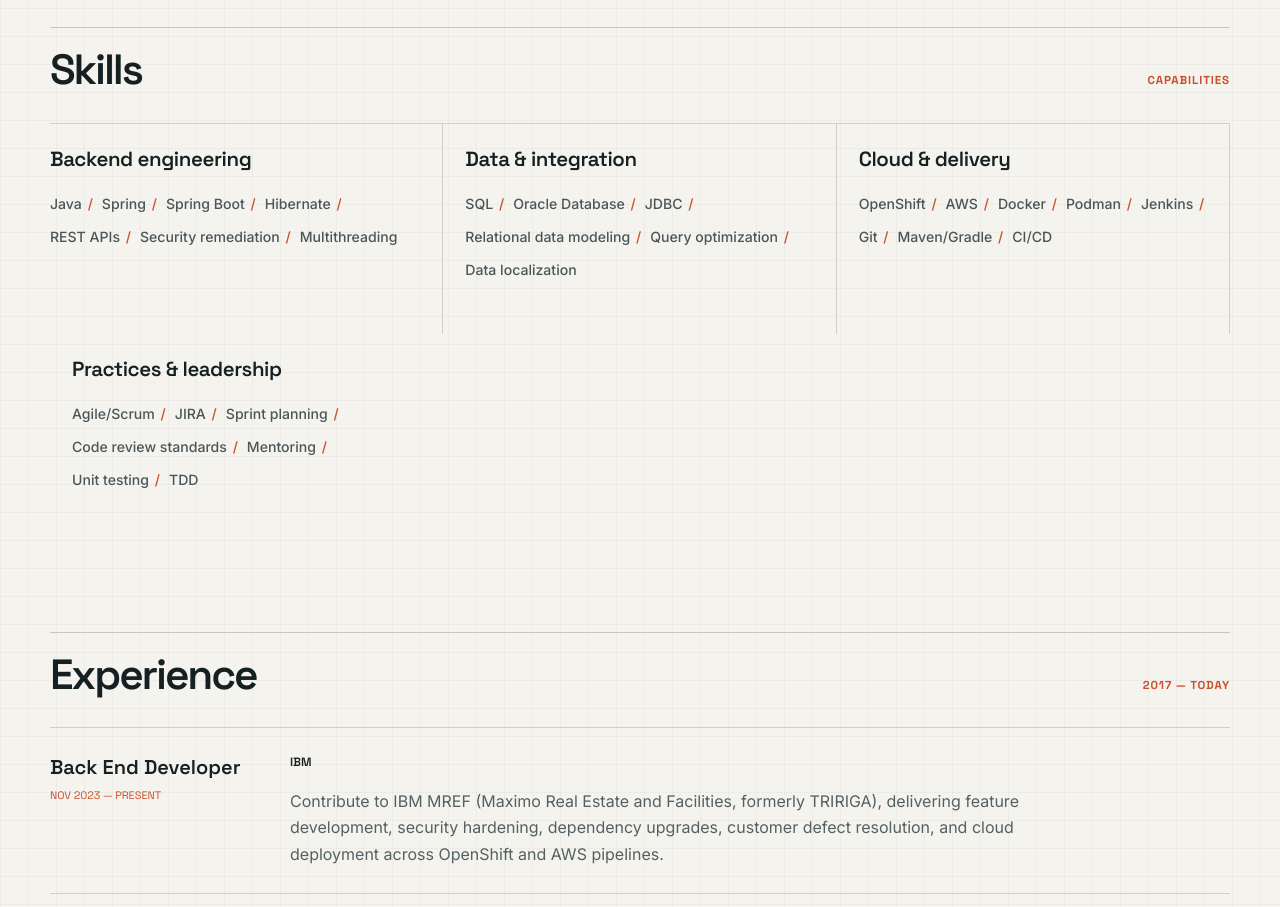
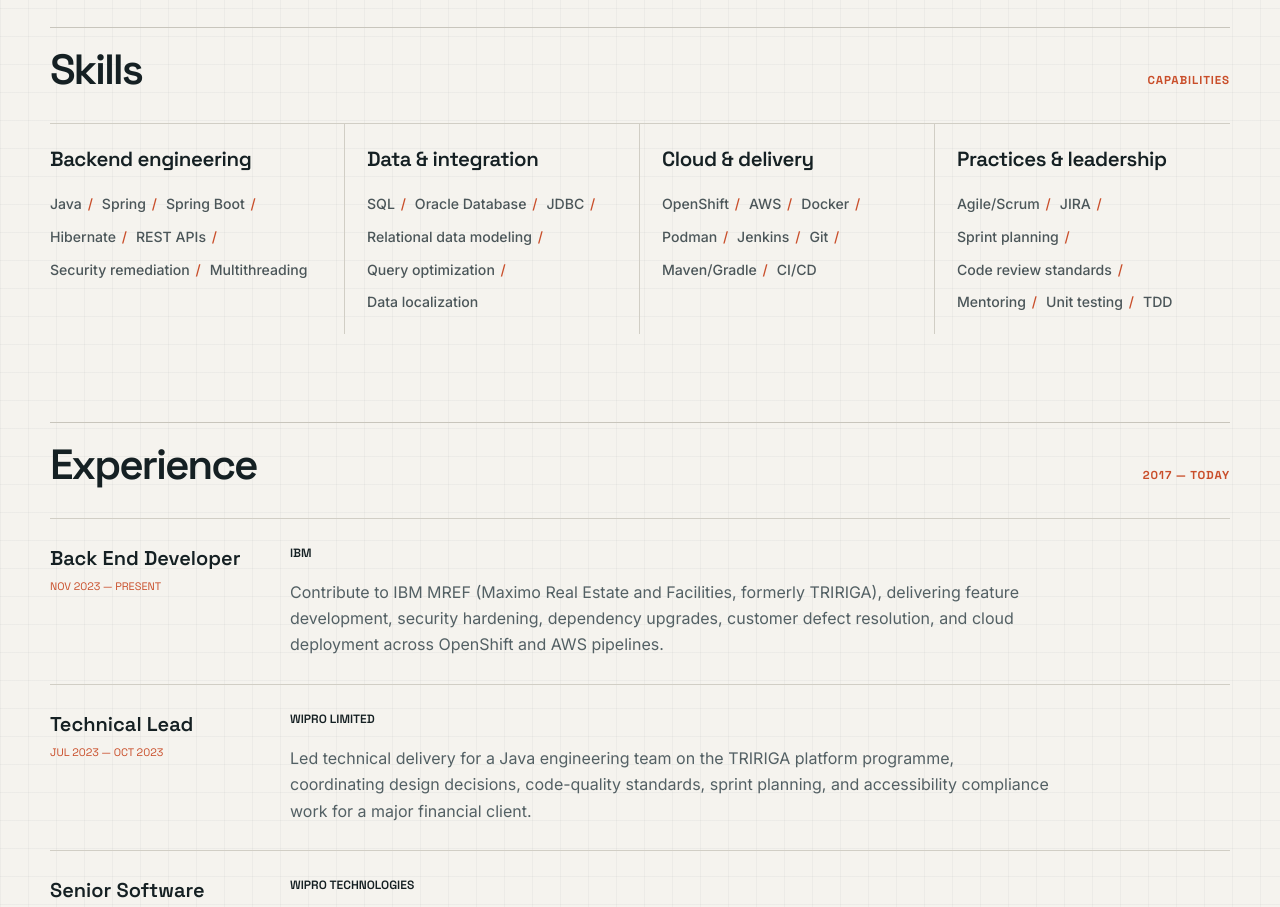
Before and after one commit to Viswanadh-Ganti/my-portfolio, a React (Vite) app: page / in a window 1280 px wide. Shown: the part 1560-2467 px from the top of the page. Built offline with nearby package versions, Linux system fonts and the light colour scheme; a web font is replaced by a local one.

Commit message:
Improved CV

```diff
--- a/src/App.css
+++ b/src/App.css
@@ -14,7 +14,7 @@
 .hero-facts { display: grid; grid-template-columns: repeat(3, 1fr); max-width: 680px; gap: 18px; margin: 52px 0 0; padding: 20px 0 0; border-top: 1px solid #c8c5bc; }.hero-facts div { min-width: 0; }.hero-facts dt { color: #152023; font: 600 1.35rem 'Fraunces', Georgia, serif; }.hero-facts dd { margin: 4px 0 0; color: #667073; font-size: .77rem; line-height: 1.35; }
 .hero-panel { align-self: stretch; display: flex; flex-direction: column; justify-content: end; }.profile-card { position: relative; height: 458px; overflow: hidden; background: #d4d7cf; }.profile-card::before { content: ''; position: absolute; inset: auto -80px -70px auto; width: 300px; height: 300px; background: #c94e2a; border-radius: 50%; opacity: .85; }.profile-image { position: relative; z-index: 1; width: 100%; height: 100%; object-fit: cover; object-position: center top; filter: saturate(.82) contrast(1.04); }.profile-caption { margin: 11px 0 18px; color: #667073; font: .69rem 'DM Mono', monospace; text-align: right; }
 .about-section, .skills-section, .experience-section, .projects-section, .contact-section { border-top: 1px solid #c8c5bc; padding-top: 20px; }.section-header { display: flex; justify-content: space-between; gap: 20px; align-items: baseline; margin-bottom: 32px; }.section-header h2 { margin: 0; color: #152023; font: 600 clamp(2rem, 3.3vw, 3.1rem)/1 'Fraunces', Georgia, serif; letter-spacing: -.05em; }.section-header span { margin: 0; text-align: right; }.about-section > p { max-width: 900px; margin: 0; color: #354044; font: 400 clamp(1.2rem, 2vw, 1.55rem)/1.6 'Fraunces', Georgia, serif; letter-spacing: -.02em; }
-.skills-grid { display: grid; grid-template-columns: repeat(3, 1fr); border-top: 1px solid #d1cec5; }.skill-card { min-height: 210px; padding: 22px 22px 20px 0; border-right: 1px solid #d1cec5; }.skill-card + .skill-card { padding-left: 22px; }.skill-card:last-child { border-right: 0; }.skill-card h3 { margin: 0 0 20px; color: #152023; font: 600 1.15rem 'Fraunces', Georgia, serif; }.skill-list { display: flex; flex-wrap: wrap; gap: 8px; list-style: none; margin: 0; padding: 0; }.skill-list li { color: #4b5659; font: .75rem 'DM Mono', monospace; }.skill-list li:not(:last-child)::after { content: ' /'; color: #c94e2a; }
+.skills-grid { display: grid; grid-template-columns: repeat(4, minmax(0, 1fr)); border-top: 1px solid #d1cec5; }.skill-card { min-height: 210px; padding: 22px 22px 20px 0; border-right: 1px solid #d1cec5; }.skill-card + .skill-card { padding-left: 22px; }.skill-card:last-child { border-right: 0; }.skill-card h3 { margin: 0 0 20px; color: #152023; font: 600 1.15rem 'Fraunces', Georgia, serif; }.skill-list { display: flex; flex-wrap: wrap; gap: 8px; list-style: none; margin: 0; padding: 0; }.skill-list li { color: #4b5659; font: .75rem 'DM Mono', monospace; }.skill-list li:not(:last-child)::after { content: ' /'; color: #c94e2a; }
 .timeline { border-top: 1px solid #d1cec5; }.timeline-item { display: grid; grid-template-columns: 210px 1fr; column-gap: 30px; padding: 26px 0; border-bottom: 1px solid #d1cec5; }.timeline-top { grid-column: 1; grid-row: 1; }.timeline-item h3 { margin: 0; color: #152023; font: 600 1.25rem 'Fraunces', Georgia, serif; }.timeline-item .period { display: block; margin-top: 8px; color: #c94e2a; font: .68rem 'DM Mono', monospace; text-transform: uppercase; }.timeline-item .company { grid-column: 2; grid-row: 1; color: #152023; font: 600 .75rem 'DM Mono', monospace; text-transform: uppercase; }.timeline-item p { grid-column: 2; grid-row: 1; align-self: end; max-width: 760px; margin: 34px 0 0; color: #536064; line-height: 1.65; }
 .projects-grid { display: grid; grid-template-columns: repeat(3, 1fr); gap: 16px; }.project-card { display: flex; min-height: 305px; flex-direction: column; padding: 23px; border: 1px solid #d1cec5; background: #efede7; transition: transform .2s, border-color .2s; }.project-card:nth-child(2) { background: #e8e8e2; }.project-card:nth-child(3) { background: #e3e5df; }.project-card:hover { border-color: #c94e2a; transform: translateY(-4px); }.project-card h3 { margin: 0 0 16px; color: #152023; font: 600 1.35rem/1.1 'Fraunces', Georgia, serif; }.project-card p { margin: 0; color: #536064; line-height: 1.65; }.project-tech { display: flex; flex-wrap: wrap; gap: 7px; margin-top: auto; padding-top: 22px; }.project-tech span { color: #c94e2a; font: .67rem 'DM Mono', monospace; }.project-tech span:not(:last-child)::after { content: ' ·'; color: #9a9b94; }
 .contact-section { padding-bottom: 20px; }.contact-grid { display: grid; grid-template-columns: 1.2fr .85fr .85fr 1fr; border-top: 1px solid #d1cec5; }.contact-item { min-height: 120px; padding: 20px; border-right: 1px solid #d1cec5; }.contact-item:first-child { padding-left: 0; }.contact-item:last-child { border-right: 0; }.contact-item label { display: block; margin-bottom: 14px; color: #c94e2a; font: .67rem 'DM Mono', monospace; text-transform: uppercase; }.contact-item a, .contact-item span { color: #152023; font-size: .9rem; text-decoration: none; }.contact-item a:hover { color: #c94e2a; }.contact-links { display: flex; gap: 12px; }.resume-section { display: none; }
```
